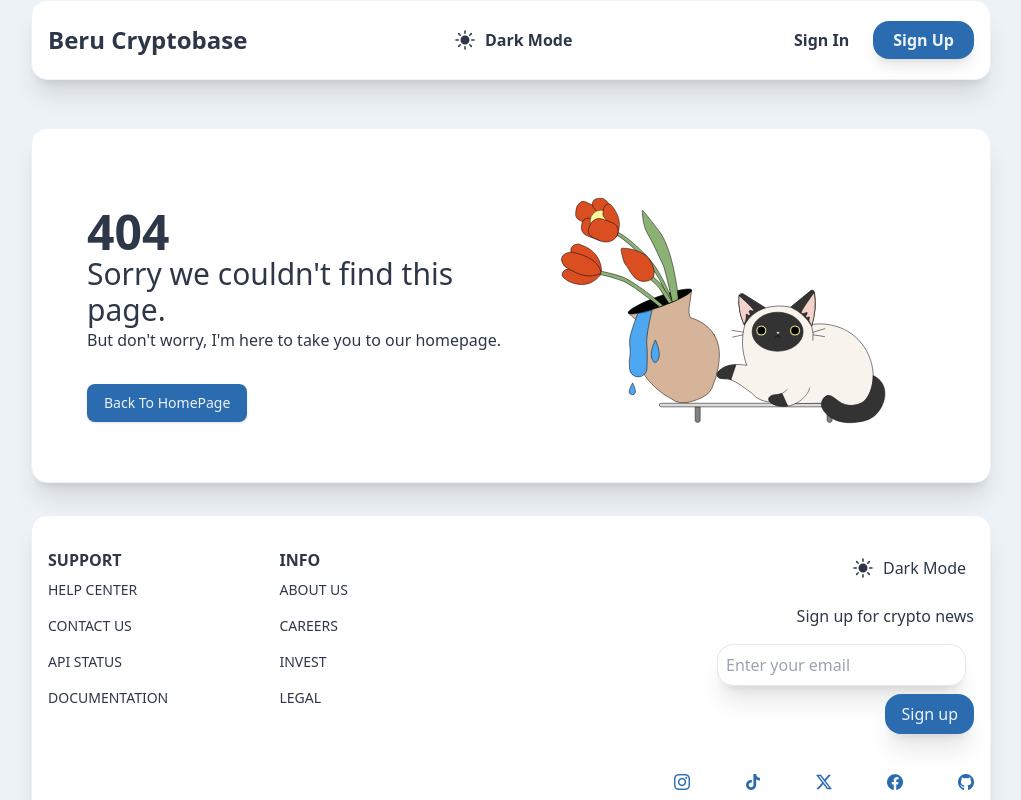
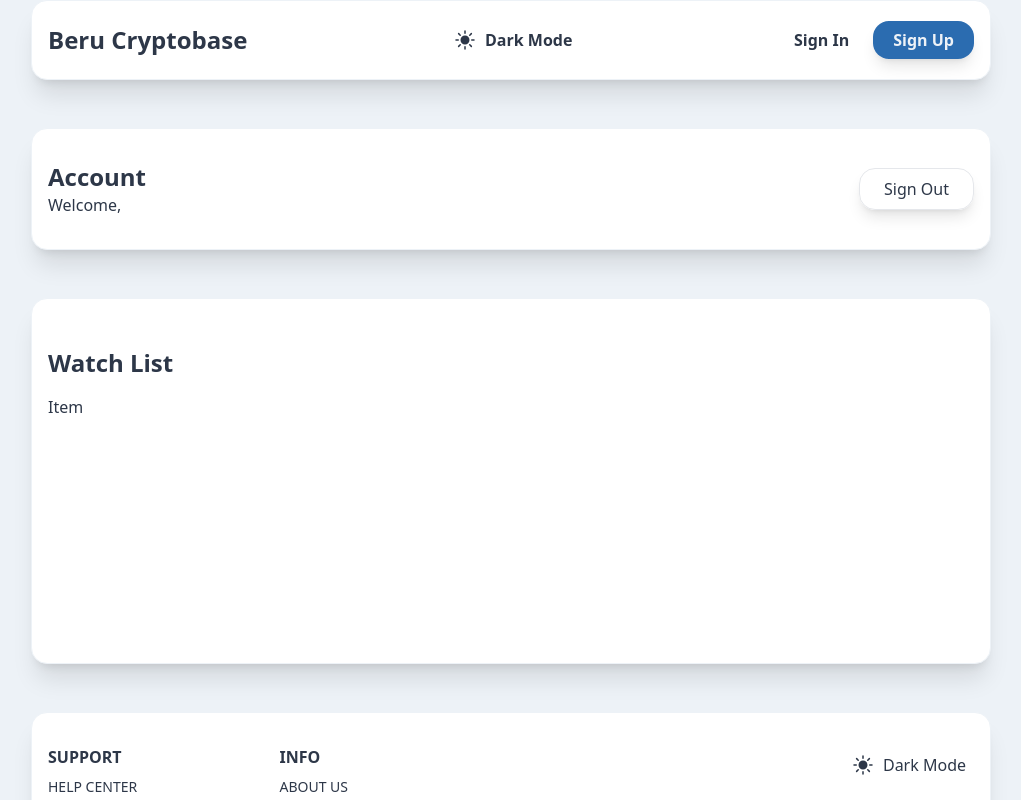
Before and after one commit to nguyenhoangloc2208/crypto-app, a Vue app: page /account in a window 1280 px wide. Shown: the top 800 px of the page, without its empty margins (129-1150 px from the left). Built offline with nearby package versions, Linux system fonts and the light colour scheme; no server answers.

Commit message:
feat: add account view

```diff
--- a/src/components/CoinSearch/CoinSearch.vue
+++ b/src/components/CoinSearch/CoinSearch.vue
@@ -18,7 +18,6 @@ export default defineComponent({
   },
   setup(props) {
     const searchText = ref<string>('')
-    const isLoading = ref<boolean>(true)
 
     const filteredCoins = computed(() =>
       props.coins.filter((value) => {
@@ -32,8 +31,7 @@ export default defineComponent({
 
     return {
       searchText,
-      filteredCoins,
-      isLoading
+      filteredCoins
     }
   }
 })
@@ -52,10 +50,7 @@ export default defineComponent({
         />
       </form>
     </div>
-    <div v-if="isLoading" class="flex justify-center items-center">
-      <span class="loading loading-spinner loading-lg mt-3 mx-auto block"></span>
-    </div>
-    <div v-else class="md:overflow-y-auto md:max-h-[100vh]">
+    <div class="md:overflow-y-auto md:max-h-[100vh]">
       <table class="w-full border-collapse text-center">
         <thead class="sticky top-0 bg-primary">
           <tr class="border-b">
--- a/src/components/Navbar/AppNavbar.vue
+++ b/src/components/Navbar/AppNavbar.vue
@@ -1,10 +1,11 @@
 <script lang="ts">
 import { defineComponent, ref } from 'vue'
-import { RouterLink } from 'vue-router'
+import { RouterLink, useRoute, useRouter } from 'vue-router'
 import Paper from '../Paper/Paper.vue'
 import IconClose from '../icons/IconClose.vue'
 import IconMenu from '../icons/IconMenu.vue'
 import ThemeToggle from './ThemeToggle/ThemeToggle.vue'
+import { useStore } from 'vuex'
 
 export default defineComponent({
   components: {
@@ -17,6 +18,9 @@ export default defineComponent({
   setup() {
     const nav = ref(false)
     const user = ref<{ email?: string }>({})
+    const store = useStore()
+    const router = useRouter()
+    const route = useRoute()
 
     const handleNav = () => {
       nav.value = !nav.value
@@ -28,8 +32,15 @@ export default defineComponent({
     }
 
     const handleSignOut = () => {
-      // Logic để đăng xuất
-      console.log('Signing out')
+      store.dispatch('auth/logOut')
+      user.value = {}
+      if (route.path === '/account') {
+        router.push('/')
+      }
+    }
+
+    if (store.getters['auth/user']) {
+      user.value = store.getters['auth/user']
     }
 
     return {
--- a/src/router/index.ts
+++ b/src/router/index.ts
@@ -4,6 +4,7 @@ import ErrorView from '../views/ErrorView/ErrorView.vue'
 import SignInView from '../views/SignInView/SignInView.vue'
 import SignUpView from '../views/SignUpView/SignUpView.vue'
 import CoinView from '../views/CoinView.vue/CoinView.vue'
+import AccountView from '../views/AccountView.vue/AccountView.vue'
 
 const router = createRouter({
   history: createWebHistory(import.meta.env.BASE_URL),
@@ -30,6 +31,12 @@ const router = createRouter({
       props: true
     },
     {
+      path: '/account',
+      name: 'account',
+      component: AccountView,
+      props: true
+    },
+    {
       path: '/:pathMatch(.*)*',
       name: 'error',
       component: ErrorView
--- /dev/null
+++ b/src/views/AccountView.vue/AccountView.vue
@@ -0,0 +1,57 @@
+<script lang="ts">
+import { defineComponent, ref } from 'vue'
+import { useStore } from 'vuex'
+import { useRouter } from 'vue-router'
+import Paper from '../../components/Paper/Paper.vue'
+
+export default defineComponent({
+  components: {
+    Paper
+  },
+  setup() {
+    const store = useStore()
+    const router = useRouter()
+    const user = ref<any>(store.getters['auth/user'])
+
+    const handleSignOut = async () => {
+      try {
+        await store.dispatch('auth/logOut')
+        router.push('/')
+      } catch (error) {
+        console.error('Sign-out error:', error.message)
+      }
+    }
+
+    return {
+      user,
+      handleSignOut
+    }
+  }
+})
+</script>
+<template>
+  <div class="max-w-[1140px] mx-auto">
+    <Paper class="flex justify-between items-center my-12 py-8">
+      <div>
+        <h1 class="text-2xl font-bold">Account</h1>
+        <div>
+          <p>Welcome, {{ user?.email }}</p>
+        </div>
+      </div>
+      <div>
+        <button
+          @click="handleSignOut"
+          class="border px-6 py-2 rounded-2xl shadow-lg hover:shadow-2xl"
+        >
+          Sign Out
+        </button>
+      </div>
+    </Paper>
+    <Paper class="flex justify-between items-center my-12 py-8">
+      <div class="w-full min-h-[300px]">
+        <h1 class="text-2xl font-bold py-4">Watch List</h1>
+        <div>Item</div>
+      </div>
+    </Paper>
+  </div>
+</template>
```
